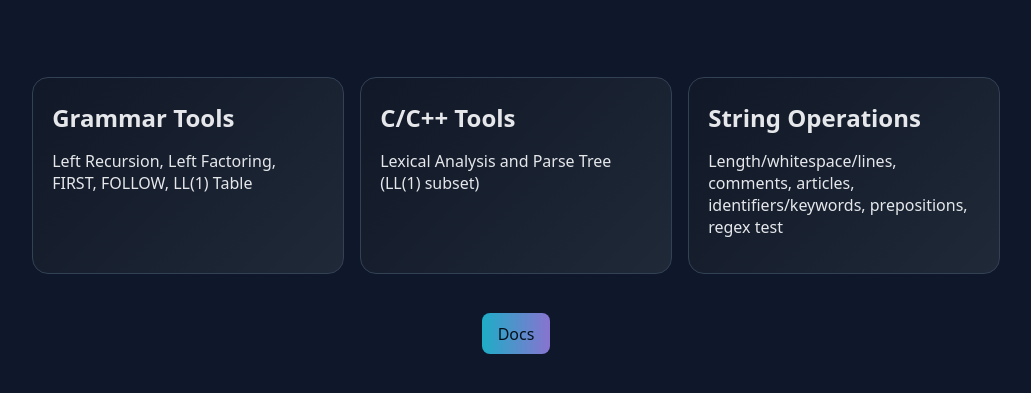
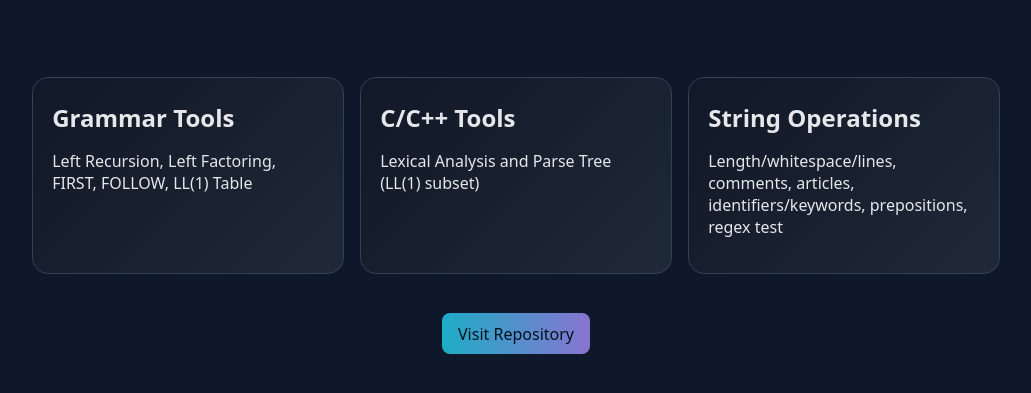
Before and after one commit to MarufurRahmanRahat/syngen-grammar-analyzer, a plain HTML site: page index.html in a window 1280 px wide. Shown: the part 109-502 px from the top of the page, without its empty margins (124-1155 px from the left). Drawn offline with Linux system fonts and the light colour scheme.

Commit message:
updated visit reposity link

```diff
--- a/index.html
+++ b/index.html
@@ -28,7 +28,7 @@
   </main>
 
   <footer>
-    <a href="https://github.com/" target="_blank" rel="noreferrer">Docs</a>
+    <a href="https://github.com/MarufurRahmanRahat/syngen-grammar-analyzer" target="_blank" rel="noreferrer">Visit Repository</a>
   </footer>
 </body>
 </html>
```
